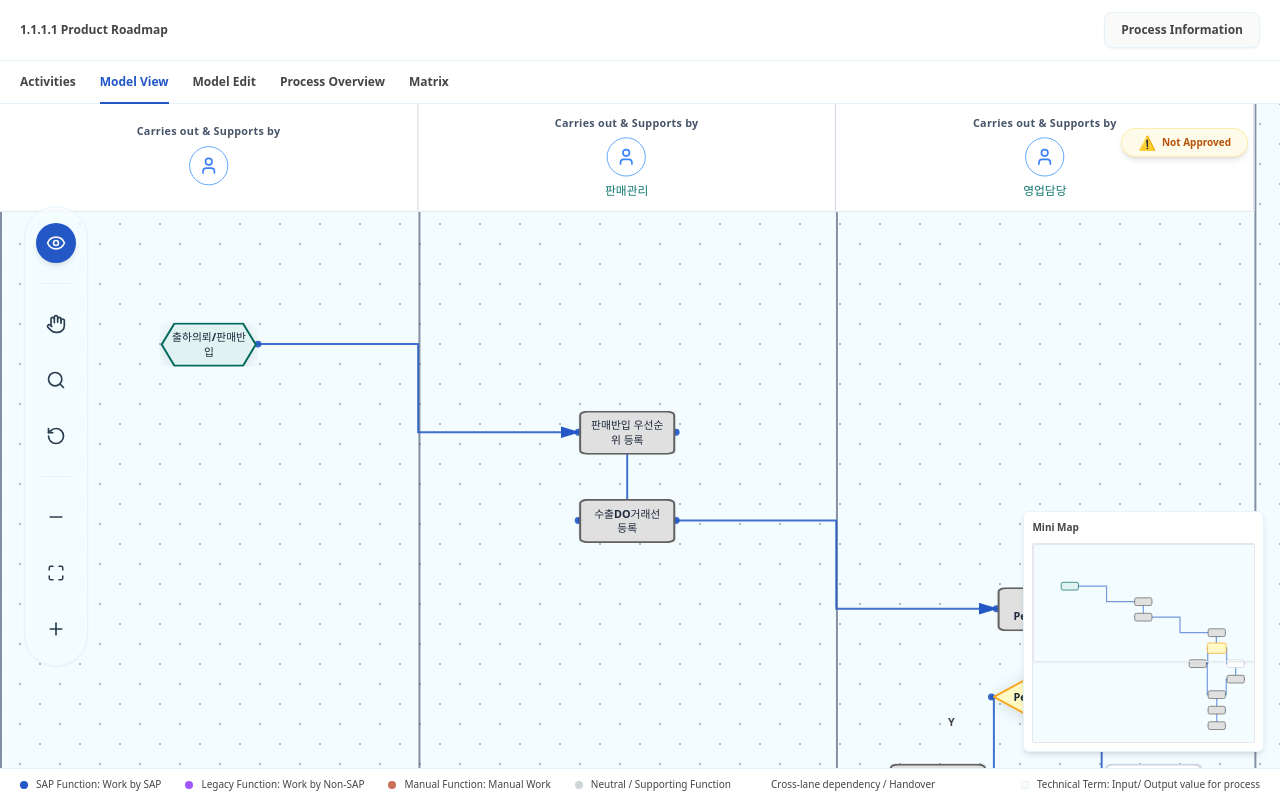
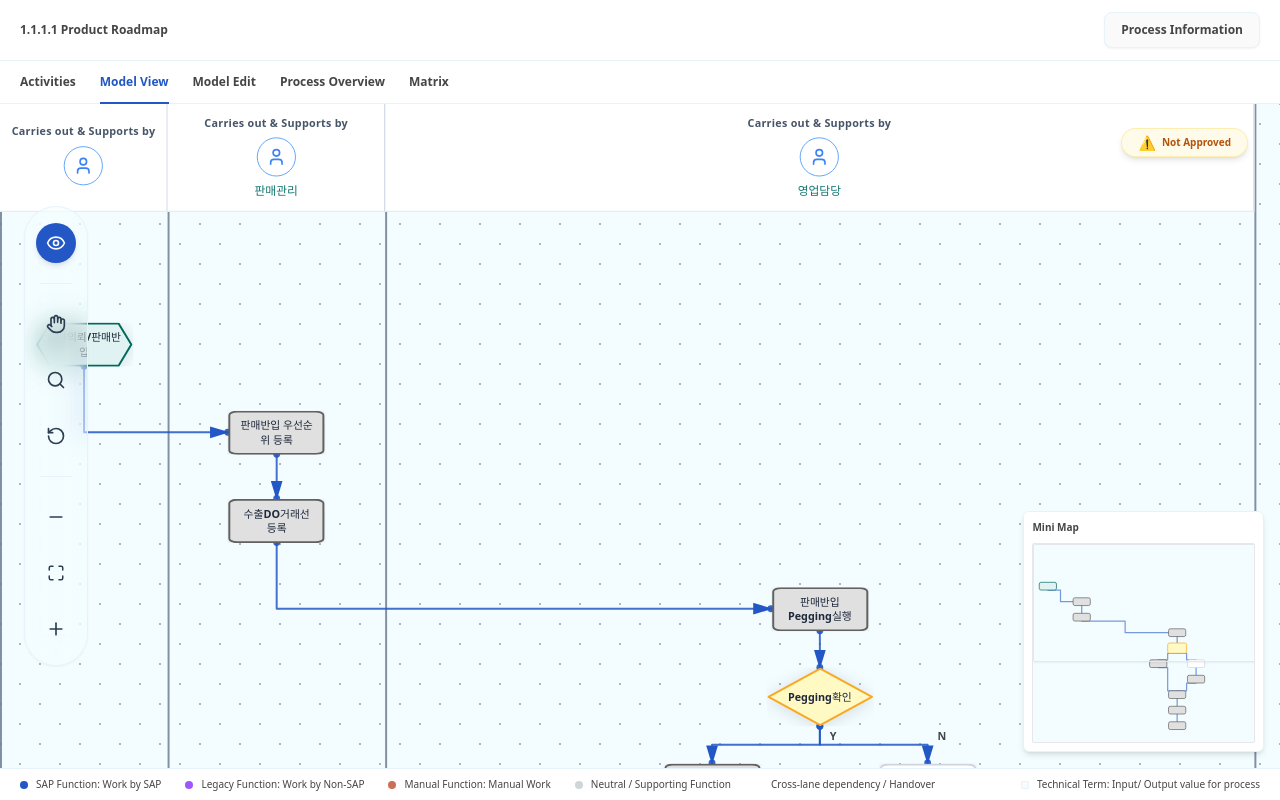
Before and after one commit to axios104/View-Only, a React (Vite) app: page / in a window 1280 px wide. Built offline with nearby package versions, Linux system fonts and the light colour scheme.

Commit message:
minor fixes

```diff
--- a/src/components/ProcessCanvas.tsx
+++ b/src/components/ProcessCanvas.tsx
@@ -273,18 +273,47 @@ export const ProcessCanvas = forwardRef<ProcessCanvasApi, ProcessCanvasProps>(fu
     return m
   }, [safeDiagram.lanes])
 
-  // Dynamic lane width — fills viewport based on number of lanes
-  const laneWidth = safeDiagram.lanes.length > 0
-    ? Math.max(180, containerW / safeDiagram.lanes.length)
+  // Dynamic lane width — proportional to node count per lane
+  const laneWidths = useMemo(() => {
+    const lanes = safeDiagram.lanes
+    if (lanes.length === 0) return [] as number[]
+    const MIN_LANE_W = 180
+    const nodeCountPerLane = new Map<string, number>()
+    lanes.forEach(l => nodeCountPerLane.set(l.id, 0))
+    safeDiagram.nodes.forEach(n => {
+      nodeCountPerLane.set(n.laneId, (nodeCountPerLane.get(n.laneId) ?? 0) + 1)
+    })
+    // Each lane gets at least weight=1 so empty lanes still show
+    const weights = lanes.map(l => Math.max(1, nodeCountPerLane.get(l.id) ?? 0))
+    const totalWeight = weights.reduce((a, b) => a + b, 0)
+    // Distribute available width proportionally, with minimum
+    const rawWidths = weights.map(w => Math.max(MIN_LANE_W, (w / totalWeight) * containerW))
+    const totalRaw = rawWidths.reduce((a, b) => a + b, 0)
+    // Scale to fill exactly containerW
+    const scaleFactor = containerW / totalRaw
+    return rawWidths.map(w => w * scaleFactor)
+  }, [safeDiagram.lanes, safeDiagram.nodes, containerW])
+
+  const laneOffsets = useMemo(() => {
+    const offsets: number[] = []
+    let acc = 0
+    for (const w of laneWidths) { offsets.push(acc); acc += w }
+    return offsets
+  }, [laneWidths])
+
+  const laneWidth = laneWidths.length > 0
+    ? laneWidths.reduce((a, b) => a + b, 0) / laneWidths.length
     : containerW;
-  const computedCanvasWidth = laneWidth * Math.max(1, safeDiagram.lanes.length);
+  const computedCanvasWidth = laneWidths.length > 0
+    ? laneWidths.reduce((a, b) => a + b, 0)
+    : containerW;
 
   const headerH = 110;
   const rowGap = 90;
 
   const positionedNodes = useMemo(() => {
-    return layoutRoadmapNodes(safeDiagram, { laneWidth, headerH, rowGap })
-  }, [safeDiagram, laneWidth])
+    return layoutRoadmapNodes(safeDiagram, { laneWidth, headerH, rowGap, laneWidths, laneOffsets })
+  }, [safeDiagram, laneWidth, laneWidths, laneOffsets])
 
   const maxLevel = positionedNodes.reduce((acc, n) => Math.max(acc, n.level), 0)
   const contentHeight = headerH + (maxLevel + 1) * rowGap
@@ -301,10 +330,41 @@ export const ProcessCanvas = forwardRef<ProcessCanvasApi, ProcessCanvasProps>(fu
       const fromN = nodesById.get(e.from || e.source)
       const toN = nodesById.get(e.to || e.target)
       if (!fromN || !toN) return null
-      const from = anchorPoint(fromN, e.fromAnchor ?? 'right')
-      const to = anchorPoint(toN, e.toAnchor ?? 'left')
+
+      // Smart anchor selection based on relative position
+      let fromA: Anchor = e.fromAnchor ?? 'right'
+      let toA: Anchor = e.toAnchor ?? 'left'
+
+      if (!e.fromAnchor && !e.toAnchor) {
+        const fromCx = fromN.x + fromN.w / 2
+        const fromCy = fromN.y + fromN.h / 2
+        const toCx = toN.x + toN.w / 2
+        const toCy = toN.y + toN.h / 2
+        const dx = toCx - fromCx
+        const dy = toCy - fromCy
+
+        // Same lane (small horizontal distance) → vertical connection
+        if (Math.abs(dx) < laneWidth * 0.4) {
+          if (dy > 0) { fromA = 'bottom'; toA = 'top'; }
+          else { fromA = 'top'; toA = 'bottom'; }
+        }
+        // Target is clearly to the right
+        else if (dx > 0) {
+          // If also significantly below, use bottom→top for a cleaner path
+          if (dy > fromN.h * 1.5) { fromA = 'bottom'; toA = 'left'; }
+          else { fromA = 'right'; toA = 'left'; }
+        }
+        // Target is clearly to the left
+        else {
+          if (dy > fromN.h * 1.5) { fromA = 'bottom'; toA = 'right'; }
+          else { fromA = 'left'; toA = 'right'; }
+        }
+      }
+
+      const from = anchorPoint(fromN, fromA)
+      const to = anchorPoint(toN, toA)
       const connector = 'var(--color-bg-sap-function)'
-      return { id: e.id, from, to, connector, label: e.label ?? null, source: e.from || e.source, target: e.to || e.target }
+      return { id: e.id, from, to, connector, label: e.label ?? null, source: e.from || e.source, target: e.to || e.target, fromAnchor: fromA, toAnchor: toA }
     }).filter(Boolean) as any[]
 
     const edgesByPair = new Map<string, any[]>()
@@ -662,18 +722,20 @@ export const ProcessCanvas = forwardRef<ProcessCanvasApi, ProcessCanvasProps>(fu
           >
             {/* Darker lane lines that go to the bottom of the document */}
             {safeDiagram.lanes.map((lane, idx) => (
-              <div key={`v-grid-${lane.id}`} className="pointer-events-none absolute top-0 z-0" style={{ left: idx * laneWidth, width: '2px', height: '100%', backgroundColor: '#64748b', opacity: 0.8 }} />
+              <div key={`v-grid-${lane.id}`} className="pointer-events-none absolute top-0 z-0" style={{ left: laneOffsets[idx] ?? (idx * laneWidth), width: '2px', height: '100%', backgroundColor: '#64748b', opacity: 0.8 }} />
             ))}
-            <div className="pointer-events-none absolute top-0 z-0" style={{ left: safeDiagram.lanes.length * laneWidth, width: '2px', height: '100%', backgroundColor: '#64748b', opacity: 0.8 }} />
+            <div className="pointer-events-none absolute top-0 z-0" style={{ left: computedCanvasWidth, width: '2px', height: '100%', backgroundColor: '#64748b', opacity: 0.8 }} />
 
             <div className="absolute left-0 top-0 z-20" style={{ width: computedCanvasWidth, height: headerH }}>
               {safeDiagram.lanes.map((lane, idx) => {
                 const person = lane.personId ? peopleById.get(lane.personId) : undefined
+                const thisW = laneWidths[idx] ?? laneWidth
+                const thisX = laneOffsets[idx] ?? (idx * laneWidth)
                 return (
                   <div key={lane.id} data-person-id={person?.id ?? undefined} data-lane-id={lane.id}
                     onClick={() => !handMode && onLaneClick?.(lane)}
                     className="absolute top-0 flex flex-col items-center justify-center bg-white px-2 py-2 text-center cursor-pointer hover:bg-slate-50 transition-all duration-200 border-b border-slate-200 z-20"
-                    style={{ left: idx * laneWidth, width: laneWidth, height: headerH, borderRight: '1px solid #cbd5e1' }}
+                    style={{ left: thisX, width: thisW, height: headerH, borderRight: '1px solid #cbd5e1' }}
                   >
                     <div className="text-[11px] font-semibold text-slate-600 tracking-wide mb-1.5">
                       Carries out & Supports by
@@ -716,17 +778,38 @@ export const ProcessCanvas = forwardRef<ProcessCanvasApi, ProcessCanvasProps>(fu
                 const fromPt = anchorPoint(fromNode, e.fromAnchor ?? 'right')
                 const toPt = anchorPoint(toNode, e.toAnchor ?? 'left')
 
-                const midX = (fromPt.x + toPt.x) / 2
-                const vGap = Math.abs(toPt.y - fromPt.y)
-                const bendY = fromPt.y + vGap / 2
-                const isGoingRight = toPt.x >= fromPt.x
-                const labelX = isGoingRight ? midX + 40 : midX - 40
-                const labelY = bendY - 15
-                const offset = (e.offset || 0)
-                const bendXOffset = midX + offset
-
                 const isSelectedEdge = selectedEditEdgeId === e.id
                 const strokeColor = isSelectedEdge ? 'var(--color-primary)' : e.connector
+                const offset = (e.offset || 0)
+
+                // Build path based on connection direction
+                let pathD: string
+                let labelX: number
+                let labelY: number
+                const isVertical = (e.fromAnchor === 'bottom' && e.toAnchor === 'top') ||
+                                   (e.fromAnchor === 'top' && e.toAnchor === 'bottom')
+                const isMixed = (e.fromAnchor === 'bottom' || e.fromAnchor === 'top') &&
+                                (e.toAnchor === 'left' || e.toAnchor === 'right')
+
+                if (isVertical) {
+                  // Straight vertical (with optional horizontal offset for parallel edges)
+                  const midY = (fromPt.y + toPt.y) / 2 + offset
+                  pathD = `M ${fromPt.x} ${fromPt.y} L ${fromPt.x} ${midY} L ${toPt.x} ${midY} L ${toPt.x} ${toPt.y}`
+                  labelX = Math.max(fromPt.x, toPt.x) + 10
+                  labelY = midY - 5
+                } else if (isMixed) {
+                  // L-shaped: go vertical first, then horizontal
+                  pathD = `M ${fromPt.x} ${fromPt.y} L ${fromPt.x} ${toPt.y} L ${toPt.x} ${toPt.y}`
+                  labelX = (fromPt.x + toPt.x) / 2
+                  labelY = toPt.y - 10
+                } else {
+                  // Standard horizontal→vertical→horizontal (stepped)
+                  const midX = (fromPt.x + toPt.x) / 2 + offset
+                  pathD = `M ${fromPt.x} ${fromPt.y} L ${midX} ${fromPt.y} L ${midX} ${toPt.y} L ${toPt.x} ${toPt.y}`
+                  const isGoingRight = toPt.x >= fromPt.x
+                  labelX = isGoingRight ? midX + 8 : midX - 8
+                  labelY = (fromPt.y + toPt.y) / 2 - 8
+                }
 
                 return (
                   <g key={e.id}
@@ -739,15 +822,15 @@ export const ProcessCanvas = forwardRef<ProcessCanvasApi, ProcessCanvasProps>(fu
                       }
                     }}
                   >
-                    <path d={`M ${fromPt.x} ${fromPt.y} L ${bendXOffset} ${fromPt.y} L ${bendXOffset} ${toPt.y} L ${toPt.x} ${toPt.y}`}
+                    <path d={pathD}
                       stroke="transparent" strokeWidth={15} fill="none" />
 
-                    <path d={`M ${fromPt.x} ${fromPt.y} L ${bendXOffset} ${fromPt.y} L ${bendXOffset} ${toPt.y} L ${toPt.x} ${toPt.y}`}
+                    <path d={pathD}
                       stroke={strokeColor} strokeWidth={isSelectedEdge ? 3 : 2} fill="none" strokeOpacity={0.85} strokeLinecap="round" strokeLinejoin="round" markerEnd="url(#arrowhead)" />
                     <circle cx={fromPt.x} cy={fromPt.y} r={3.5} fill={strokeColor} opacity={0.9} />
                     <circle cx={toPt.x} cy={toPt.y} r={3.5} fill={strokeColor} opacity={0.9} />
                     {e.label && (
-                      <text x={labelX} y={labelY} textAnchor={isGoingRight ? 'start' : 'end'} fontSize={11} fill="var(--color-text-primary)" fontWeight={600}
+                      <text x={labelX} y={labelY} textAnchor="start" fontSize={11} fill="var(--color-text-primary)" fontWeight={600}
                         style={{ pointerEvents: 'none' }}>
                         {e.label}
                       </text>
--- a/src/layout/layoutRoadmap.ts
+++ b/src/layout/layoutRoadmap.ts
@@ -15,6 +15,8 @@ export type LayoutOptions = {
   laneWidth: number
   headerH: number
   rowGap?: number
+  laneWidths?: number[]
+  laneOffsets?: number[]
 }
 
 // Map the API 'type' directly to its visual footprint utilizing your original theme CSS variables
@@ -89,11 +91,15 @@ export function layoutRoadmapNodes(diagram: RoadmapDiagram, opts: LayoutOptions)
   return nodesToLayout.map((n: RoadmapNode) => {
     const laneIdx = laneIndexById.get(n.laneId) ?? 0
 
+    // Use per-lane width if available, otherwise fall back to uniform
+    const thisLaneWidth = opts.laneWidths?.[laneIdx] ?? opts.laneWidth
+    const thisLaneOffset = opts.laneOffsets?.[laneIdx] ?? (laneIdx * opts.laneWidth)
+
     // 1. Fetch visual footprint based entirely on 'type'
     const visualConfig = NODE_TYPE_MAP[n.type] || NODE_TYPE_MAP['default']
 
     // Strict bounds ensures a component never bleeds outside its single grid box
-    const maxW = opts.laneWidth - lanePadX * 2
+    const maxW = thisLaneWidth - lanePadX * 2
     const maxH = rowGap - lanePadY * 2
 
     let w = visualConfig.w
@@ -106,17 +112,17 @@ export function layoutRoadmapNodes(diagram: RoadmapDiagram, opts: LayoutOptions)
     }
 
     // Grid cell boundaries
-    const cellX = laneIdx * opts.laneWidth
+    const cellX = thisLaneOffset
     const cellY = opts.headerH + n.level * rowGap
 
     // Position centered natively
-    let x = cellX + (opts.laneWidth - w) / 2
+    let x = cellX + (thisLaneWidth - w) / 2
 
     // If order modifier is used, shift it but strictly clamp it inside the box
     if (n.order !== 0 && n.order !== undefined) {
       const offset = n.order * (w + 10)
       x += offset
-      x = Math.max(cellX + lanePadX, Math.min(cellX + opts.laneWidth - w - lanePadX, x))
+      x = Math.max(cellX + lanePadX, Math.min(cellX + thisLaneWidth - w - lanePadX, x))
     }
 
     // Vertically center inside its level (row)
@@ -124,7 +130,7 @@ export function layoutRoadmapNodes(diagram: RoadmapDiagram, opts: LayoutOptions)
 
     // If manual drag coordinates exist, override the calc while strictly clamping X to the lane
     if (n.posX !== undefined) {
-      x = Math.max(cellX + lanePadX, Math.min(cellX + opts.laneWidth - w - lanePadX, n.posX))
+      x = Math.max(cellX + lanePadX, Math.min(cellX + thisLaneWidth - w - lanePadX, n.posX))
     }
     if (n.posY !== undefined) {
       y = Math.max(opts.headerH + lanePadY, n.posY)
```
